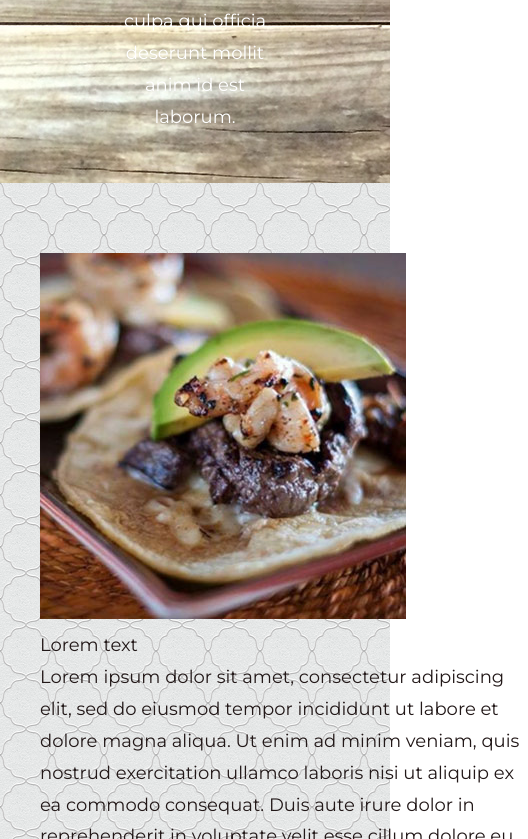
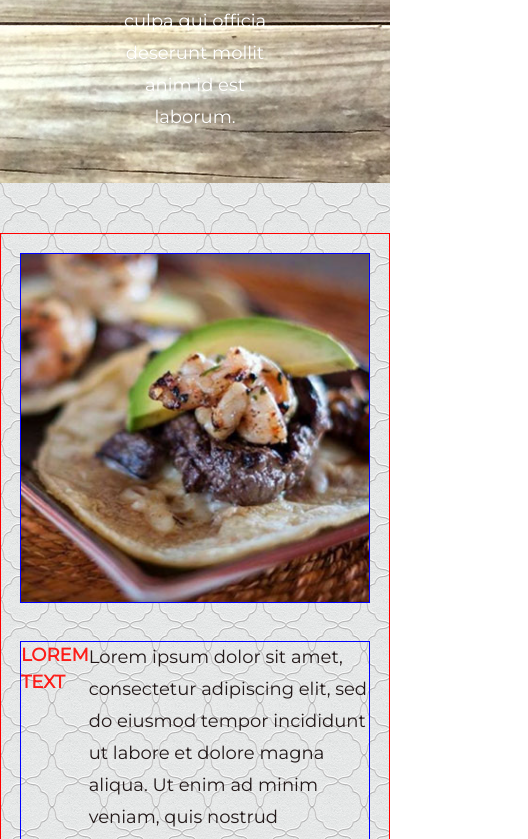
Before and after one commit to Tonyscode/A-level, a website: page index.html in a window 390 px wide. Shown: the part 1161-2000 px from the top of the page, 528 px wide, since content can reach past the window. Drawn offline with nearby package versions, Linux system fonts and the light colour scheme.

Commit message:
version 0.3
адаптивные картинки, не выровнен текст в описаниях

```diff
--- a/css/stylesheet.css
+++ b/css/stylesheet.css
@@ -17,6 +17,7 @@ body {
     height: 133px;
     position: fixed;
     background: url(../images/bg-header.jpg) repeat-x center;
+    z-index: 0;
 
 }
 
@@ -164,7 +165,6 @@ body {
     width: 100%;
     display: block;
     background: url(../images/bg-wood.jpg);
-    z-index: -2;
     position: relative;
     top: 133px;
 
@@ -194,37 +194,46 @@ body {
 article{
     display: flex;
     background: url(../images/bg-texture.png) repeat ;
-
     position: relative;
-    padding: 70px 100px;
-
+    padding: 50px 0;
 }
 .main_description{
     flex-wrap: wrap;
     display: flex;
     margin: 0 -60px;
 }
-.block{
+.block_wrap{
     flex-wrap: wrap;
-    width: calc(50% - 120px);
-    margin: 60px;
     display: flex;
     box-sizing: border-box;
     -webkit-box-direction: normal;
     -ms-flex-direction: column;
-    flex-direction: column;
-
-
+    flex-direction: row;
+    border: 1px red solid;
+}
+.block_wrap:nth-child(2n){
+    flex-direction: row-reverse;
+}
+.block_img, .block_text{
+    height: auto;
+    width: calc(50% - 120px);
+    margin: 60px;
+    outline: 1px blue solid;
+}
+.block_img{
+    display: flex;
     justify-content: center;
 
+}
+.block_img img{
+    max-width: 100%;
+}
+.block_text {
+    display: flex;
+    justify-content: center;
+}
 
-    border: 1px red solid;
-}
-.block img{
-    min-width: 100%;
-    height: auto;
-}
-.block span{
+.block_wrap span{
     color: #fd1c18;
     line-height: 1.5;
     font-weight: 700;
@@ -232,9 +241,16 @@ article{
     text-transform: uppercase;
     padding-bottom: 10px;
  }
+
 @media only screen and (max-width: 992px) {
-    .block {
-        width: calc(100% - 120px);
+    .block_img, .block_text {
+        width: calc(100% - 40px);
+        margin: 20px;
     }
-
+    .main_description{
+        margin: 0;
+    }
+    .block_img img{
+        width: 100%;
+    }
 }
--- a/index.html
+++ b/index.html
@@ -76,10 +76,10 @@
                         </div>
                     </div>
                     <div class="block_wrap">
-                        <div class="block">
-                            <img src="images/img-01.jpg" alt="" />
+                        <div class="block_img">
+                            <img src="images/img-02.jpg" alt="" />
                         </div>
-                        <div class="block">
+                        <div class="block_text">
                             <span>Mexican craft beer</span>
                             <p>Lorem ipsum dolor sit amet, consectetur adipiscing elit, sed do eiusmod tempor incididunt ut labore et dolore magna aliqua. Ut enim ad minim veniam, quis nostrud exercitation ullamco laboris nisi ut aliquip ex ea commodo consequat. Duis aute irure dolor in reprehenderit in voluptate velit esse cillum dolore eu fugiat nulla pariatur. Excepteur sint occaecat cupidatat non proident, sunt in culpa qui officia deserunt mollit anim id est laborum.
                             </p>
```
